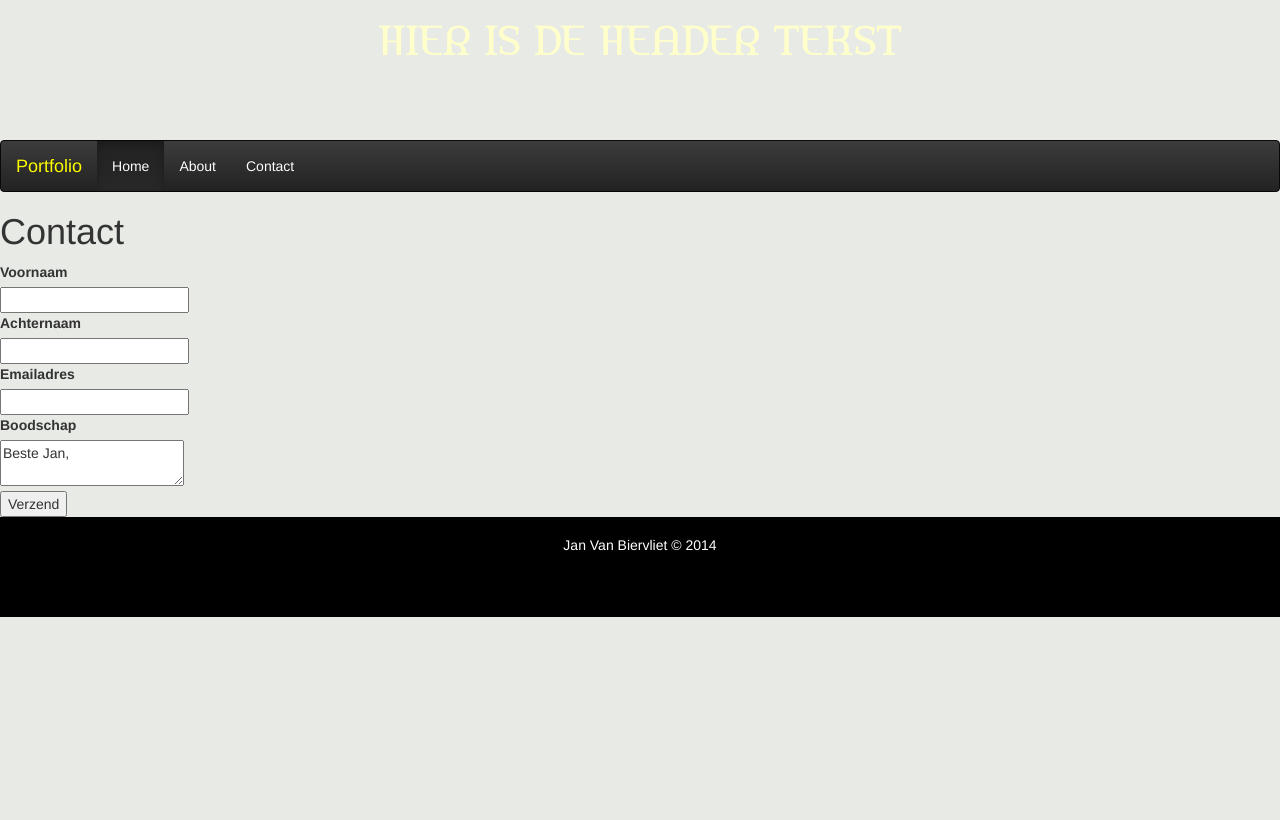
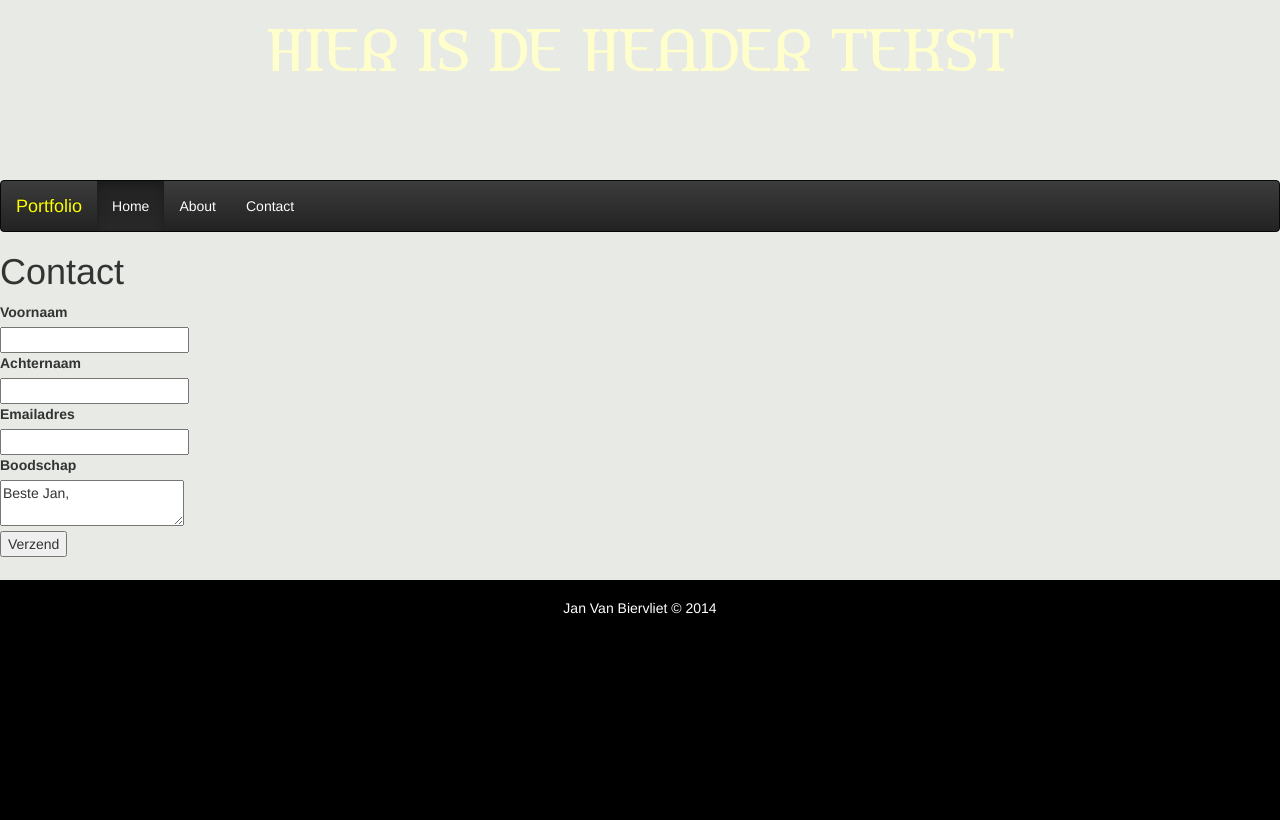
Before and after one commit to beerfleet/portfolio, a PHP site: template src/PF/Portfolio/html/contact.html.twig in a window 1280 px wide. Before the commit the page ends 617 px from the top, so only its background shows below. Run offline with PHP 8.4, Linux system fonts and the light colour scheme; the template is opened without the code that fills it, so the values that code supplies are empty; some libraries are stand-ins or nearby versions.

Commit message:
sticky footer

```diff
--- a/css/stijl.css
+++ b/css/stijl.css
@@ -17,9 +17,14 @@ and open the template in the editor.
 
 
 /* HTML */
+* {
+  margin: 0;
+}
+html, body {
+  height: 100%;
+}
 body {
   background-color: #e7eae5;
-
 }
 
 
@@ -59,27 +64,37 @@ background-image: linear-gradient(to bottom, #26542E 51%, #041201 96%);
   margin: 0;
   padding: 20px 0 10px 0;
 }
-.col-xs-3 {
-  padding: 0;
+.col-xs-4 {
+  padding-left: 6px;
+  padding-right: 6px;
 }
 .col-xs-4 {
   height: 300px;
 }
-.col-xs-6 {
-  height: 330px;
+
+#wrapper {
+
+  min-height: 100%;
+
+  height: auto !important;
+
+  height: 100%;
+
+  margin: 0 auto -240px;
+
 }
 
 
 
 /* HEADER */
 #header {
-  height: 120px;
+  height: 160px;
   color: #ffffcc;
   width: 100%;
 }
 #header h1 {
   font-family: 'Amerika';
-  font-size: 2.8em;
+  font-size: 4em;
 }
 
 
@@ -100,19 +115,22 @@ background-image: linear-gradient(to bottom, #26542E 51%, #041201 96%);
 
 
 
+
 /* CONTENT */
 #showcase-content {
   width: 100%;
 }
 .over-mezelf {
   border: 1px #587149 solid;
-  height: 160px;
+  height: 220px;
 }
 .over-mezelf h2 {
   padding-top: 40px;
   margin-left: 10px;
   margin-right: 10px;
 }
+
+
 
 
 /* FOOTER */
@@ -126,3 +144,6 @@ background-image: linear-gradient(to bottom, #26542E 51%, #041201 96%);
   padding-top: 18px;
   text-align: center;
 }
+#footer, .push {
+  height: 240px;
+}
--- a/src/PF/Portfolio/html/base.twig
+++ b/src/PF/Portfolio/html/base.twig
@@ -13,7 +13,7 @@
   {% block extracss %}{% endblock %}
 </head>
 <body>
-  <div id="container">
+  <div id="wrapper">
 
     <header id="header">
       {% block header %}
```
Also changed, not shown: src/PF/Portfolio/html/homepage_content.twig (+8 -5 lines).
